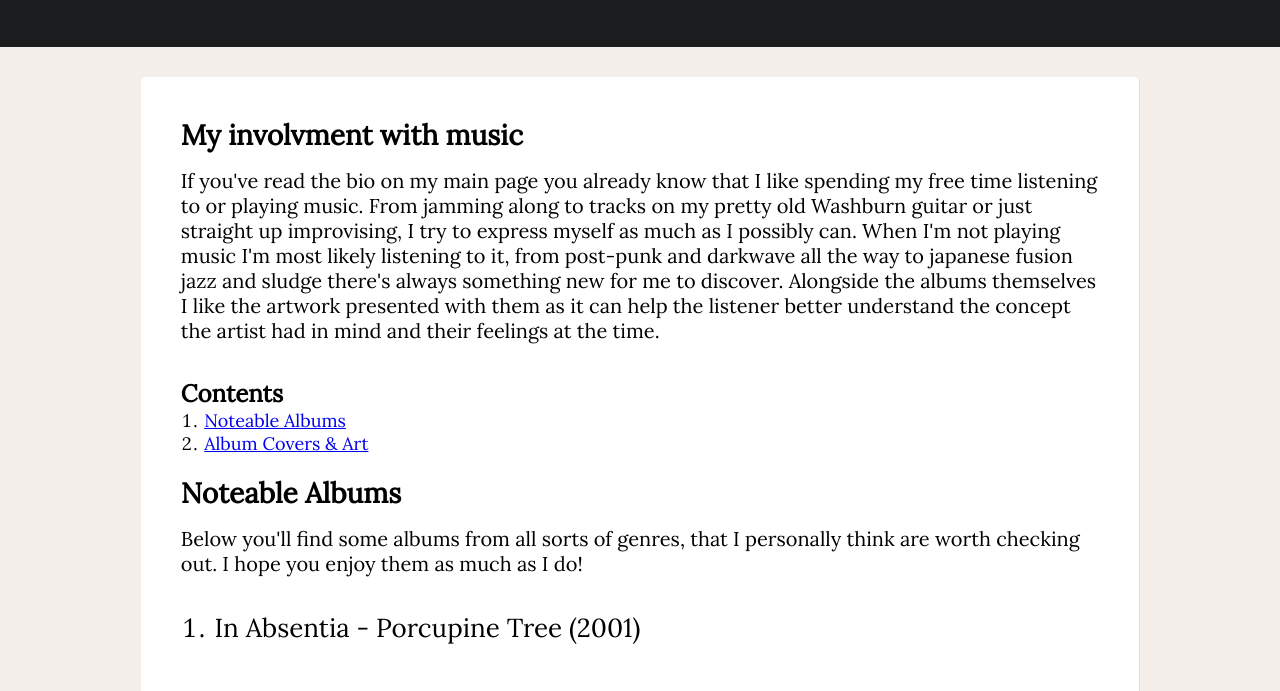
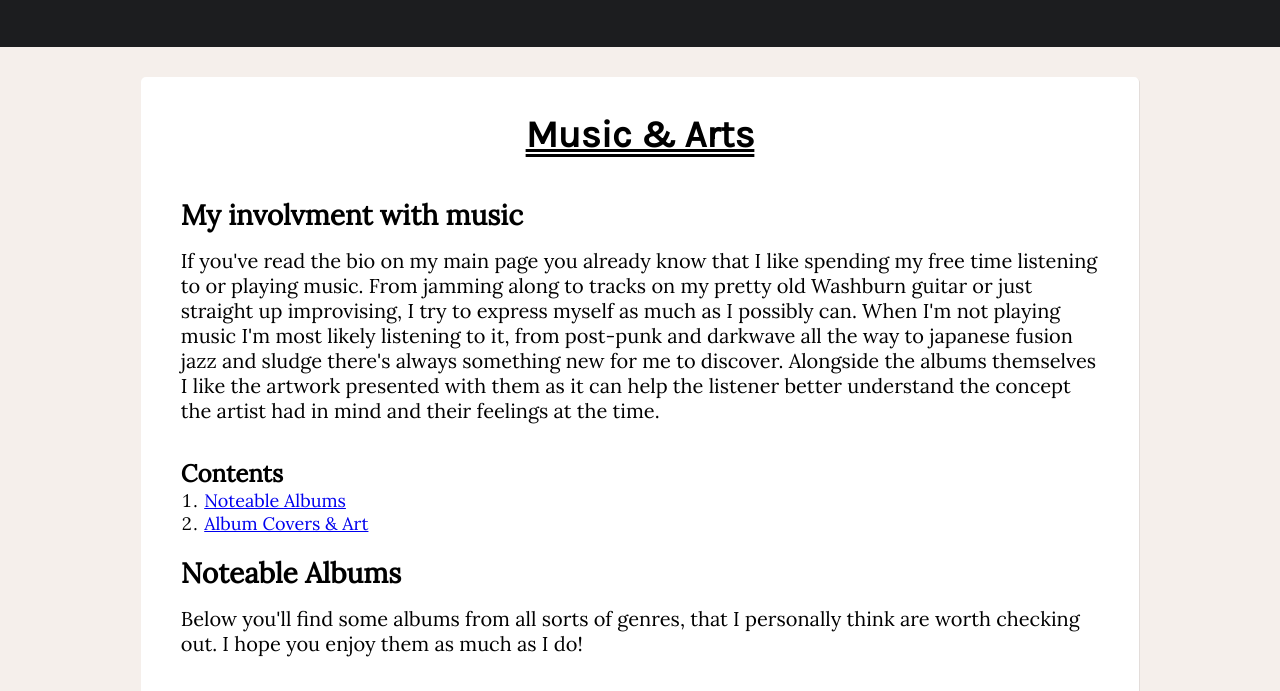
Before and after one commit to svtvrn/Web-Project-2021, a plain HTML site: page music.html in a window 1280 px wide. Shown: the part 89-780 px from the top of the page. Drawn offline with Linux system fonts and the light colour scheme; grey boxes are pictures that could not be loaded.

Commit message:
part 2&3 done

```diff
--- a/music.html
+++ b/music.html
@@ -20,6 +20,7 @@
         <div class="main_container">
             <div class="inner">
                 <article>
+                    <h1>Music & Arts</h1>
                     <section id="intro">
                         <h2>My involvment with music</h2>
                         <p>
--- a/styles.css
+++ b/styles.css
@@ -60,6 +60,15 @@ body {
 
 .inner section {
   padding: 20px 0;
+}
+
+.inner h1 {
+  font-family: 'Karla', sans-serif;
+  font-size: 38px;
+  text-align: center;
+  padding-top: 15px;
+  padding-bottom: 20px;
+  text-decoration: underline double;
 }
 
 .inner h2 {
```
Also changed, not shown: contact.html (+1 -1 lines), index2.html (+1 -0 lines), projects.html (+1 -0 lines).
